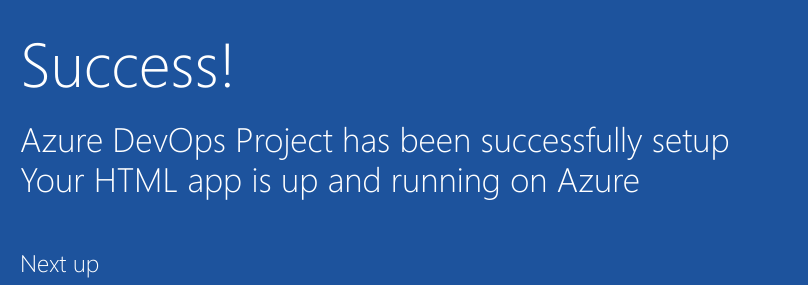
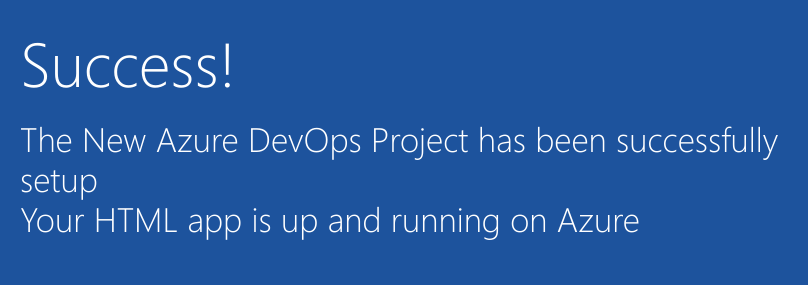
Before and after one commit to moziauddin/sample-project, a plain HTML site: page index.html in a window 1280 px wide. Shown: the part 352-637 px from the top of the page, 205-1013 px from the left. Drawn offline with Linux system fonts and the light colour scheme.

Commit message:
add text to index.html

```diff
--- a/index.html
+++ b/index.html
@@ -19,7 +19,7 @@
         </div>
             <div class="content-body">
                 <div class="success-text">Success!</div>
-                <div class="description line-1"> Azure DevOps Project has been successfully setup</div>
+                <div class="description line-1"> The New Azure DevOps Project has been successfully setup</div>
                 <div class="description line-2"> Your HTML app is up and running on Azure</div>
                 <div class="next-steps-container">
                     <div class="next-steps-header">Next up</div>
```
